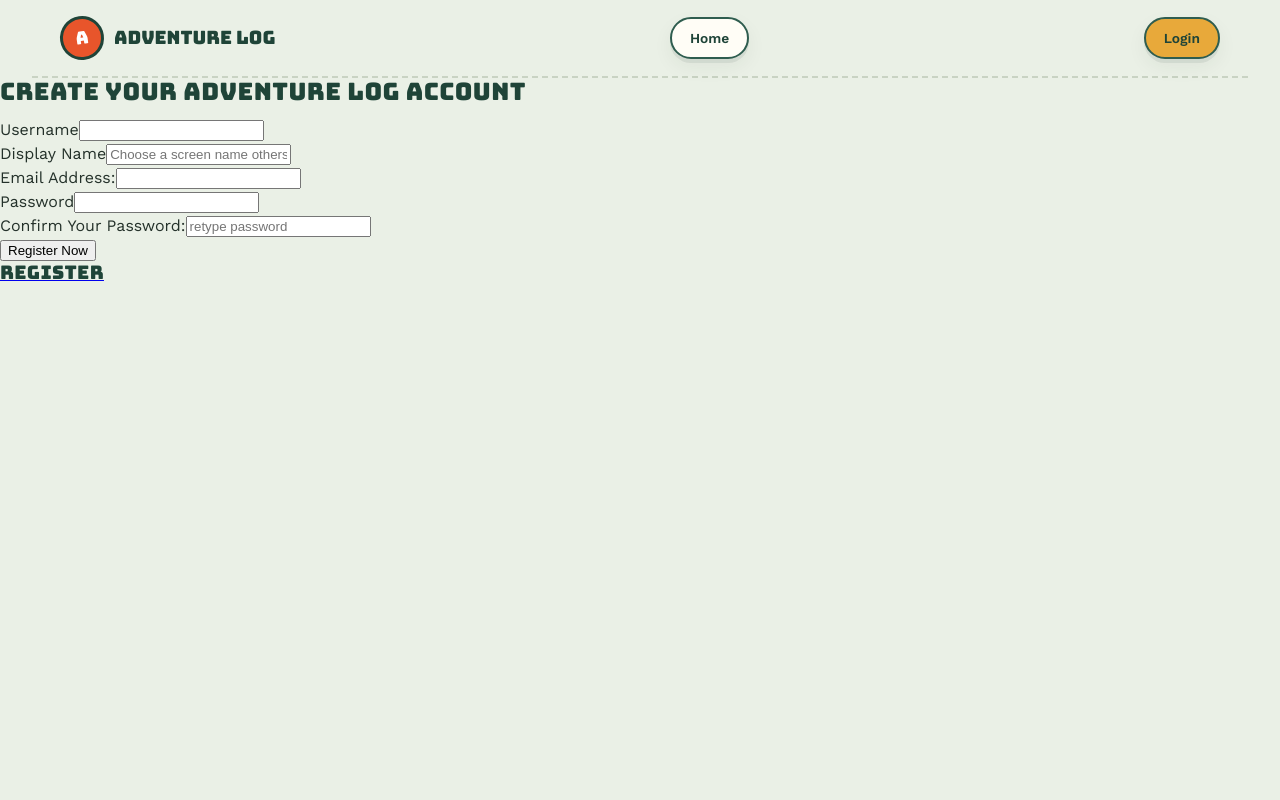
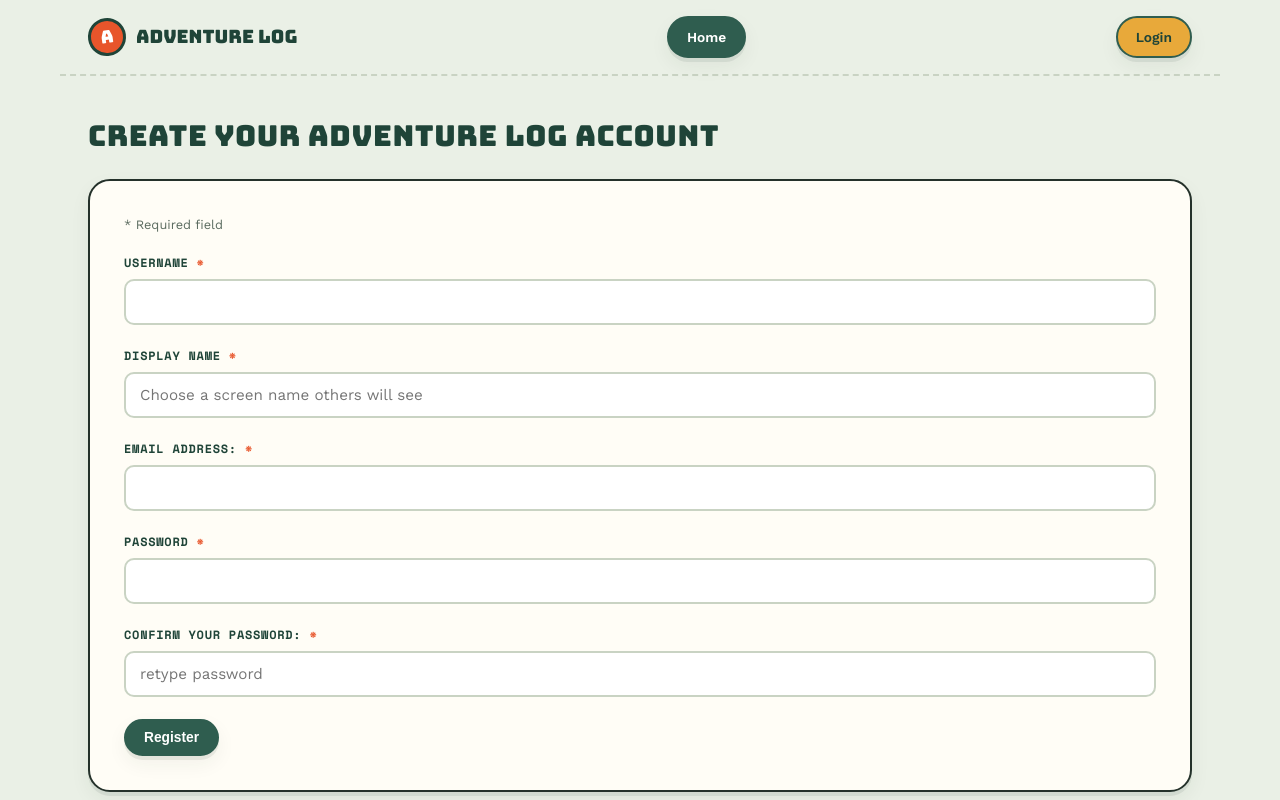
Before and after one commit to JAWofford/adventure-log-frontend, a React (Vite) app: page /register in a window 1280 px wide. Built offline with nearby package versions, Linux system fonts and the light colour scheme; no server answers.

Commit message:
Landing Page, RegForm, LogForm refactored and styled

```diff
--- a/src/App.css
+++ b/src/App.css
@@ -25,5 +25,68 @@ p{ margin:0 0 1em; color:var(--ink-soft); }
   min-height: 100svh;
   display: flex;
   flex-direction: column;
+}
+
+*,
+*::before,
+*::after {
   box-sizing: border-box;
 }
+
+.page-head{
+  margin:44px 0 26px;
+ }
+  .page-head h1{
+    font-size:1.8rem;
+    margin-bottom:4px;
+   }
+  .form-panel{
+  background:var(--card);
+  border:2px solid var(--ink);
+  border-radius:var(--radius-lg);
+  padding:34px;
+  box-shadow:var(--shadow);
+}
+.field{
+  margin-bottom:22px;
+ }
+.field label{
+  display:block;
+  font-family:var(--font-mono);
+  font-size:.75rem;
+  text-transform:uppercase;
+  letter-spacing:.06em;
+  color:var(--pine-dark);
+  margin-bottom:7px;
+  font-weight:700;
+}
+input[type=text],
+input[type=date],
+input[type=number],
+input[type=password],
+input[type=email],
+select,
+textarea{
+  width:100%;
+  padding:12px 14px;
+  border:2px solid var(--line);
+  border-radius:10px;
+  background:#fff;
+  font-family:var(--font-body);
+  font-size:.95rem;
+  color:var(--ink);
+}
+textarea{
+  resize:vertical;
+  min-height:96px;
+}
+input:focus,select:focus,textarea:focus{
+  border-color:var(--denim);
+ }
+.required {
+  color: var(--highway);
+}
+.required-note {
+  font-size: .8rem;
+  margin-bottom: 20px;
+}
--- a/src/App.jsx
+++ b/src/App.jsx
@@ -27,10 +27,6 @@ function App() {
       </Routes>
     </main>
 
-    <Link to="/register">
-      <h3>Register</h3>
-    </Link>
-
   </div>
   )
 }
--- a/src/components/AppLink.css
+++ b/src/components/AppLink.css
@@ -6,12 +6,12 @@
 .app-link {
     display: inline-block;
     padding: 9px 18px;
-    background: var(--card);
+    background: var(--pine);
+    color:#fff;
     border: 2px solid var(--pine);
     border-radius: 999px;
     font-size: .86rem;
     font-weight: 600;
-    color: var(--pine-dark);
     box-shadow: var(--shadow);
     transition: transform .15s ease;
     text-decoration: none;
@@ -19,6 +19,6 @@
 
 .app-link:hover {
     transform: translateY(-2px);
-    background:var(--pine);
-    color:#fff;
+    background:var(--card);
+    color:var(--pine);
 }
--- a/src/components/Button.css
+++ b/src/components/Button.css
@@ -1,12 +1,15 @@
 .app-button {
     display: inline-block;
     padding: 9px 18px;
-    background: var(--card);
+    /* background: var(--card);
+    color: var(--pine-dark); */
+    background:var(--pine);
+    color:#fff;
     border: 2px solid var(--pine);
     border-radius: 999px;
     font-size: .86rem;
     font-weight: 600;
-    color: var(--pine-dark);
+
     box-shadow: var(--shadow);
     transition: transform .15s ease;
     text-decoration: none;
@@ -14,6 +17,8 @@
 
 .app-button:hover {
     transform: translateY(-2px);
-    background:var(--pine);
-    color:#fff;
+    background: var(--card);
+    color: var(--pine-dark);
+    /* background:var(--pine);
+    color:#fff; */
 }
--- a/src/components/LandingPage.css
+++ b/src/components/LandingPage.css
@@ -54,6 +54,7 @@
 }
 .app-link.hero-button:hover{
      background:var(--highway);
+    color:#fff;
 }
 .features{
   padding-top: 10px;
--- /dev/null
+++ b/src/components/Login.css
@@ -0,0 +1,34 @@
+ .layout {
+    width: 100%;
+     display: grid;
+     grid-template-columns: 1.2fr 1fr;
+     gap: 26px;
+     align-items: start;
+     margin-bottom: 70px;
+ }
+
+ .side-bar {
+     background: var(--card);
+     border: 2px solid var(--ink);
+     border-radius: var(--radius-lg);
+     padding: 24px;
+     box-shadow: var(--shadow);
+     position: sticky;
+     top: 96px;
+ }
+
+ .side-bar h3 {
+     font-size: 1rem;
+     margin-bottom: 10px;
+ }
+
+  .app-link.register{
+    background: var(--highway);
+    border: 2px solid var(--highway-dark);
+ }
+
+ .app-link.register:hover{
+    background: var(--white);
+    color: var(--highway-dark);
+    border: 2px solid var(--highway-dark);
+ }
--- a/src/components/Login.jsx
+++ b/src/components/Login.jsx
@@ -1,7 +1,10 @@
-import { useState} from 'react';
+import { useState } from 'react';
 import { loginUser } from '../api/auth';
 import { useNavigate } from 'react-router-dom';
 import { useAuth } from '../context/AuthContext';
+import AppLink from "./AppLink";
+import Button from "./Button";
+import './Login.css';
 
 export default function Login() {
 
@@ -15,7 +18,7 @@ export default function Login() {
     const { setUser } = useAuth();
 
     const handleChange = (e) => {
-    const {name, value} = e.target;
+        const { name, value } = e.target;
 
         setFormData((prevData) => ({
             ...prevData,
@@ -26,12 +29,12 @@ export default function Login() {
     const handleSubmit = async (event) => {
         event.preventDefault();
         setLoginError("");
-     try{
+        try {
             const loggedInUser = await loginUser(formData);
             setUser(loggedInUser);
             navigate('/dashboard');
-        } catch (err){
-          if( err instanceof TypeError){
+        } catch (err) {
+            if (err instanceof TypeError) {
                 setLoginError("We couldn't connect to the server. Please try again in a moment.")
             } else {
                 setLoginError(err.message);
@@ -40,13 +43,16 @@ export default function Login() {
     }
 
     return (
-      <div className="login">
-          <form onSubmit={handleSubmit} className="login-form">
-              <h2>Login to Adventure Log</h2>
-              {/* show registration form error here if there is one. */}
+        <div className="wrap">
+            <div className="page-head">
+                <h1>Login to Continue Your Journey</h1>
+            </div>
+            <div className="layout">
+                <form onSubmit={handleSubmit} className="form-panel">
+                    {/* show form error here if there is one. */}
                     {loginError && <p className="error">{loginError}</p>}
+                    <div className="field">
                         <label>Username</label>
-              <div className="login-form-field">
                         <input
                             type="text"
                             id="userName"
@@ -57,7 +63,7 @@ export default function Login() {
                             autoComplete='username'
                         />
                     </div>
-              <div className="reg-form-field">
+                    <div className="field">
                         <label>Password</label>
                         <input
                             type="password"
@@ -69,14 +75,28 @@ export default function Login() {
                             autoComplete='current-password'
                         />
                     </div>
-              <div className="submit-button">
-                  <button type="submit">
-                      Login
-                  </button>
+                    <div>
+                        <Button
+                            className="submit-button-login"
+                            type="submit"
+                            label="Login" />
                     </div>
                 </form>
+                    <div className="side-bar">
+                        <h3>New Here?</h3>
+                            <p>Ready to keep track of the places you've been and the journeys still ahead? Create your Adventure Log to save your trips,
+                            share campground reviews, and collect memories along the way.
+                        </p>
+                    <AppLink
+                        to="/register"
+                        className="register"
+                        label="Start Your Adventure"
+                    />
+                    </div>
+
 
             </div>
 
+        </div>
     )
 }
--- a/src/components/RegistrationForm.jsx
+++ b/src/components/RegistrationForm.jsx
@@ -1,12 +1,13 @@
-import {useState} from 'react';
+import { useState } from 'react';
 import { registerUser } from '../api/auth';
 import { useNavigate } from 'react-router-dom';
 import { useAuth } from '../context/AuthContext';
+import Button from "./Button";
 
 export default function RegistrationForm() {
 
   //initialize a single state object for all the form fields
-  const [formData, setFormData] =useState({
+  const [formData, setFormData] = useState({
     userName: "",
     email: "",
     displayName: "",
@@ -18,7 +19,7 @@ export default function RegistrationForm() {
   const { setUser } = useAuth();
 
   const handleChange = (e) => {
-    const {name, value} = e.target;
+    const { name, value } = e.target;
 
     setFormData((prevData) => ({
       ...prevData,
@@ -52,15 +53,15 @@ export default function RegistrationForm() {
       return
     }
     //after passwords are confirmed, delete duplicate to pass to backend.
-    const registrationData = {...formData};
+    const registrationData = { ...formData };
     delete registrationData.confirmPassword;
 
-    try{
+    try {
       const registeredUser = await registerUser(registrationData);
       setUser(registeredUser);
       navigate('/dashboard');
-    } catch (err){
-      if( err instanceof TypeError){
+    } catch (err) {
+      if (err instanceof TypeError) {
         setRegError("We couldn't connect to the server. Please try again in a moment.")
       } else {
         setRegError(err.message);
@@ -70,14 +71,16 @@ export default function RegistrationForm() {
 
 
   return (
-    <div className="registration">
-
-      <form onSubmit={handleSubmit} className='reg-form'>
-        <h2 className="reg-form-title">Create Your Adventure Log Account</h2>
+    <div className="wrap">
+      <div className="page-head">
+        <h1>Create Your Adventure Log Account</h1>
+      </div>
+      <form onSubmit={handleSubmit} className="form-panel">
+        <p className="required-note">* Required field</p>
         {/* show registration form error here if there is one. */}
         {regError && <p className="error">{regError}</p>}
-        <div className="reg-form-field">
-          <label>Username</label>
+        <div className="field">
+          <label>Username <span className="required">*</span></label>
           <input
             type="text"
             id="userName"
@@ -98,8 +101,8 @@ export default function RegistrationForm() {
               3–20 characters, or a valid email address. No spaces.
             </p>
           )}
-        <div className="reg-form-field">
-          <label>Display Name</label>
+        <div className="field">
+          <label>Display Name <span className="required">*</span></label>
           <input
             type="text"
             placeholder="Choose a screen name others will see"
@@ -110,8 +113,8 @@ export default function RegistrationForm() {
             required
           />
         </div>
-        <div className="reg-form-field">
-          <label>Email Address:</label>
+        <div className="field">
+          <label>Email Address: <span className="required">*</span></label>
           <input
             type="email"
             id="email"
@@ -122,8 +125,8 @@ export default function RegistrationForm() {
             autoComplete='email'
           />
         </div>
-        <div className="reg-form-field">
-          <label>Password</label>
+        <div className="field">
+          <label>Password <span className="required">*</span></label>
           <input
             type="password"
             id="password"
@@ -139,8 +142,8 @@ export default function RegistrationForm() {
         {formData.password.length > 0 && formData.password.length < 8 && (
           <p className="validate-message">Password must be at least 8 characters.</p>
         )}
-        <div className="reg-form-field">
-          <label>Confirm Your Password:</label>
+        <div className="field">
+          <label>Confirm Your Password: <span className="required">*</span></label>
           <input
             type="password"
             placeholder="retype password"
@@ -153,9 +156,10 @@ export default function RegistrationForm() {
           />
         </div>
         <div className="submit-button">
-        <button type="submit">
-        Register Now
-      </button>
+          <Button
+            className="submit-button-login"
+            type="submit"
+            label="Register" />
         </div>
       </form>
     </div>
--- a/src/components/TopNav.css
+++ b/src/components/TopNav.css
@@ -35,6 +35,7 @@
 .app-link.login,
 .app-button.logout{
  background: var(--mustard);
+ color: var(--pine-dark);
 }
 .app-link.login:hover,
 .app-button.logout:hover {
--- a/src/index.css
+++ b/src/index.css
@@ -13,6 +13,7 @@
   --ink:         #24312A;
   --ink-soft:    #5B6B5F;
   --line:        #C9D3C3;
+  --white:#fff;
 
   /* type */
   --font-display: 'Bungee', system-ui, sans-serif;
@@ -35,33 +36,3 @@ body{
   line-height:1.5;
   -webkit-font-smoothing:antialiased;
 }
-
-h1,h2,h3{ font-family:var(--font-display); font-weight:400; letter-spacing:.02em; line-height:1.15; margin:0 0 .5em; color:var(--pine-dark); }
-p{ margin:0 0 1em; color:var(--ink-soft); }
-.wrap {
-    max-width: 1160px;
-    margin: 0 auto;
-    padding: 0 28px;
-}
-
-/* ---------- dashed route divider ---------- */
-.route-divider{
-  display:flex; align-items:center; gap:14px; margin:56px 0 28px;
-  color:var(--ink-soft); font-family:var(--font-mono); font-size:.78rem; letter-spacing:.08em; text-transform:uppercase;
-}
-.route-divider::before,.route-divider::after{
-  content:""; flex:1; height:0; border-top:3px dashed var(--line);
-}
-.route-divider .pin{
-  width:10px; height:10px; border-radius:50%; background:var(--highway); flex:0 0 auto;
-}
-
-#root {
-
-  max-width: 100%;
-  margin: 0 auto;
-  min-height: 100svh;
-  display: flex;
-  flex-direction: column;
-  box-sizing: border-box;
-}
```
Lines whose indentation alone changed are shown as unchanged.
